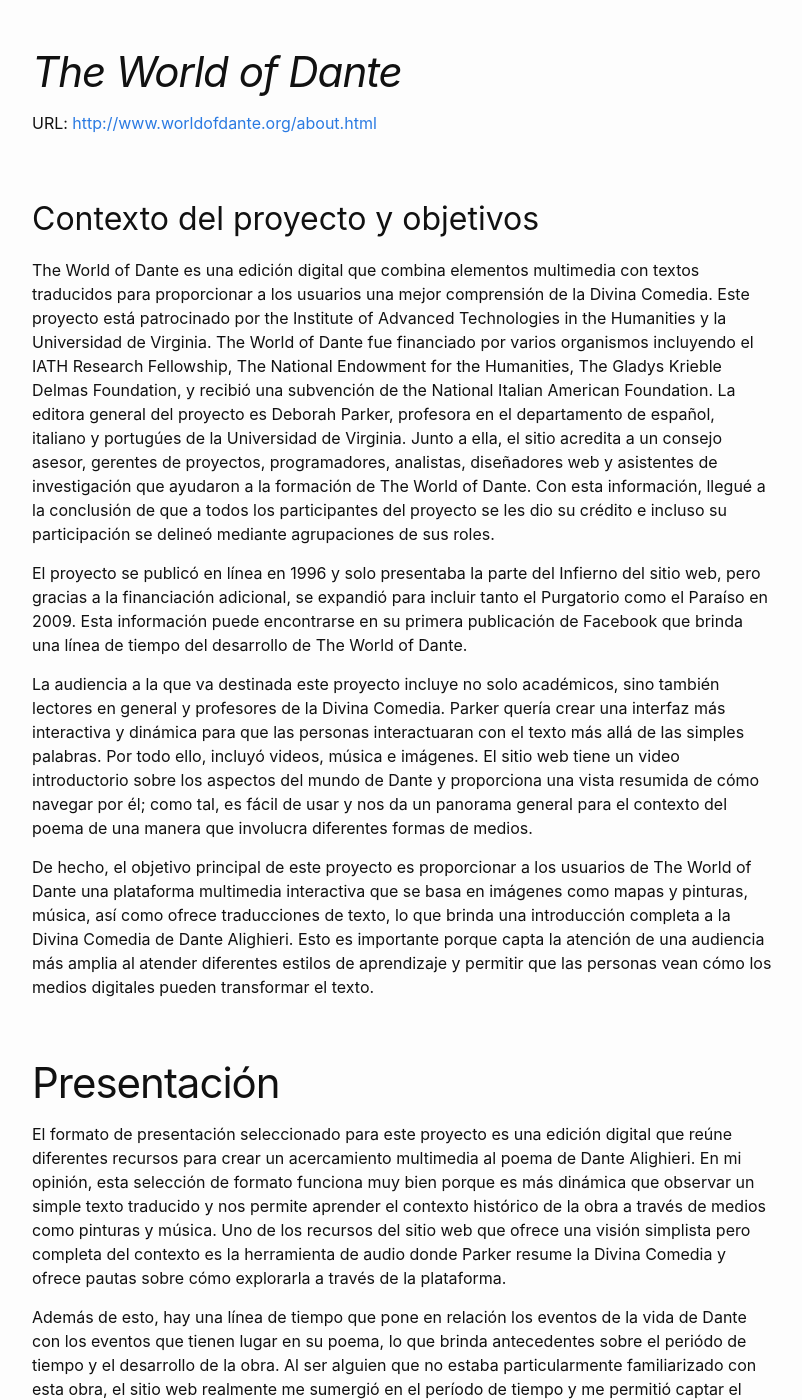
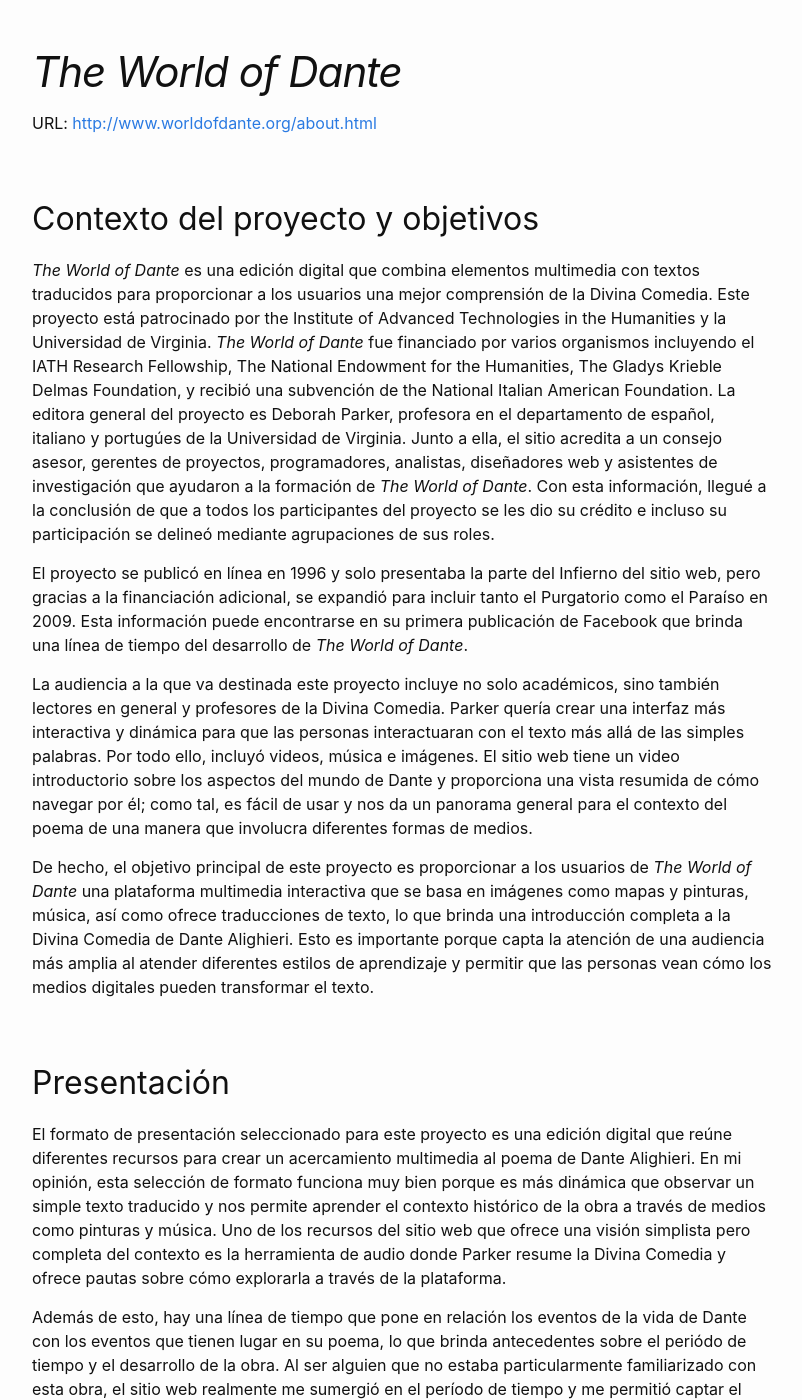
Before and after one commit to miladvh/miladvh.github.io, a Jekyll site: the page built from _posts/2021-10-04-edición-digital.md, in a window 1280 px wide and 1400 px high, scrolled down 237 px. Shown: the whole window, without its empty margins (238-1040 px from the left). Built offline with Jekyll 4.4.1, drawn with Linux system fonts in a browser that asks for light colours; some of the changed text lies outside the part shown.

```diff
--- a/_posts/2021-10-04-edición-digital.md
+++ b/_posts/2021-10-04-edición-digital.md
@@ -9,15 +9,15 @@ URL: <http://www.worldofdante.org/about.html>
 
 ## Contexto del proyecto y objetivos
 
-The World of Dante es una edición digital que combina elementos multimedia con textos traducidos para proporcionar a los usuarios una mejor comprensión de la Divina Comedia. Este proyecto está patrocinado por the Institute of Advanced Technologies in the Humanities y la Universidad de Virginia. The World of Dante fue financiado por varios  organismos incluyendo el IATH Research Fellowship, The National Endowment for the Humanities, The Gladys Krieble Delmas Foundation, y recibió una subvención de the National Italian American Foundation. La editora general del proyecto es Deborah Parker, profesora en el departamento de español, italiano y portugúes de la Universidad de Virginia. Junto a ella, el sitio acredita a un consejo asesor, gerentes de proyectos, programadores, analistas, diseñadores web y asistentes de investigación que ayudaron a la formación de The World of Dante. Con esta información, llegué a la conclusión de que a todos los participantes del proyecto se les dio su crédito e incluso su participación se delineó mediante agrupaciones de sus roles.
+*The World of Dante* es una edición digital que combina elementos multimedia con textos traducidos para proporcionar a los usuarios una mejor comprensión de la Divina Comedia. Este proyecto está patrocinado por the Institute of Advanced Technologies in the Humanities y la Universidad de Virginia. *The World of Dante* fue financiado por varios  organismos incluyendo el IATH Research Fellowship, The National Endowment for the Humanities, The Gladys Krieble Delmas Foundation, y recibió una subvención de the National Italian American Foundation. La editora general del proyecto es Deborah Parker, profesora en el departamento de español, italiano y portugúes de la Universidad de Virginia. Junto a ella, el sitio acredita a un consejo asesor, gerentes de proyectos, programadores, analistas, diseñadores web y asistentes de investigación que ayudaron a la formación de *The World of Dante*. Con esta información, llegué a la conclusión de que a todos los participantes del proyecto se les dio su crédito e incluso su participación se delineó mediante agrupaciones de sus roles.
 
-El proyecto se publicó en línea en 1996 y solo presentaba la parte del Infierno del sitio web, pero gracias a la financiación adicional, se expandió para incluir tanto el Purgatorio como el Paraíso en 2009. Esta información puede encontrarse en su primera publicación de Facebook que brinda una línea de tiempo del desarrollo de The World of Dante.
+El proyecto se publicó en línea en 1996 y solo presentaba la parte del Infierno del sitio web, pero gracias a la financiación adicional, se expandió para incluir tanto el Purgatorio como el Paraíso en 2009. Esta información puede encontrarse en su primera publicación de Facebook que brinda una línea de tiempo del desarrollo de *The World of Dante*.
 
 La audiencia a la que va destinada este proyecto incluye no solo académicos, sino también lectores en general y profesores de la Divina Comedia. Parker quería crear una interfaz más interactiva y dinámica para que las personas interactuaran con el texto más allá de las simples palabras. Por todo ello,  incluyó videos, música e imágenes. El sitio web tiene un video introductorio sobre los aspectos del mundo de Dante y proporciona una vista resumida de cómo navegar por él; como tal, es fácil de usar y nos da un panorama general para el contexto del poema de una manera que involucra diferentes formas de medios.
 
-De hecho, el objetivo principal de este proyecto es proporcionar a los usuarios de The World of Dante una plataforma multimedia interactiva que se basa en imágenes como mapas y pinturas, música, así como ofrece traducciones de texto, lo que brinda una introducción completa a la Divina Comedia de Dante Alighieri. Esto es importante porque capta la atención de una audiencia más amplia al atender diferentes estilos de aprendizaje y permitir que las personas vean cómo los medios digitales pueden transformar el texto.
+De hecho, el objetivo principal de este proyecto es proporcionar a los usuarios de *The World of Dante* una plataforma multimedia interactiva que se basa en imágenes como mapas y pinturas, música, así como ofrece traducciones de texto, lo que brinda una introducción completa a la Divina Comedia de Dante Alighieri. Esto es importante porque capta la atención de una audiencia más amplia al atender diferentes estilos de aprendizaje y permitir que las personas vean cómo los medios digitales pueden transformar el texto.
 
-# Presentación
+## Presentación
 
 El formato de presentación seleccionado para este proyecto es una edición digital que reúne diferentes recursos para crear un acercamiento multimedia al poema de Dante Alighieri. En mi opinión, esta selección de formato funciona muy bien porque es más dinámica que observar un simple texto traducido y nos permite aprender el contexto histórico de la obra a través de medios como pinturas y música.
 Uno de los recursos del sitio web que ofrece una visión simplista pero completa del contexto es la herramienta de audio donde Parker resume la Divina Comedia y ofrece pautas sobre cómo explorarla a través de la plataforma.
@@ -27,9 +27,9 @@ Además de esto, hay una línea de tiempo que pone en relación los eventos de l
 
 En términos de accesibilidad, creo que este sitio web es estelar porque el contraste entre el texto y el fondo es fuerte, hay texto alternativo para imágenes y diferentes componentes multimedias.
 
-Estos componentes incluyen videos con subtítulos, clips de audio, mapas, música e incluso una barra de búsqueda que explora la versión xml de la divina comedia. Con respecto a la formación del “back-end” del sitio, The World of Dante utilizó una versión generada por software del texto que luego se editó en xml.
+Estos componentes incluyen videos con subtítulos, clips de audio, mapas, música e incluso una barra de búsqueda que explora la versión xml de la divina comedia. Con respecto a la formación del “back-end” del sitio, *The World of Dante* utilizó una versión generada por software del texto que luego se editó en xml.
 
-# Materiales y Datos
+## Materiales y Datos
 
 El proyecto utiliza dos versiones de texto de la comedia de Dante, una de Allen Mandelbaum y el texto italiano que es editado por Giorgio Petrocchi. Además del texto, la música se obtiene de Zephyrus: Central Virginia's Early Music Vocal Ensemble. También se utilizan imágenes y un ejemplo es el de la pintura, Dante and his Poem (1465) de Domenico Michelino que se reproduce desde el Museo dell’Opera del Duomo en Florencia. Los mapas son otro material utilizado para ilustrar la Divina Comedia y retratar las ubicaciones geográficas de Europa, Italia, Toscana y Florencia; así como un modelo de madera de Florencia que se reprodujo del Museo Casa di Dante.
 
@@ -37,4 +37,4 @@ En relación con estos materiales análogos utilizados para la creación del sit
 
 Algunas de las ventajas de este material incluyen la capacidad de ver el mundo de Dante y su poema a través de una lente multimedia en lugar de un texto plano. Además, permite a los usuarios navegar activamente en el sitio web en lugar de internalizar pasivamente el material y amplia la audiencia interesada en aprender sobre la Divina Comedia. Por otro lado, el sitio web puede ofrecer demasiados recursos multimedia que restan valor a la experiencia visual del usuario. Por lo tanto, es más útil para una audiencia que desea una mirada más involucrada en los medios digitales a este texto.
 
-Como consecuencia, The World of Dante nos proporciona una perspectiva multifacética de la Divina Comedia y abre el camino para ilustrar cómo las herramientas de investigación pueden ser más dinámicas.
+Como consecuencia, *The World of Dante* nos proporciona una perspectiva multifacética de la Divina Comedia y abre el camino para ilustrar cómo las herramientas de investigación pueden ser más dinámicas.
```
